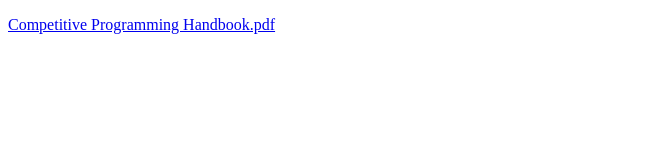
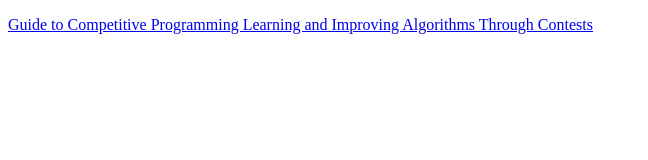
Before and after one commit to Manishak798/Rust-Basics, a plain HTML site: page index.html in a window 1280 px wide. Shown: the whole page, without its empty margins (0-648 px from the left). Drawn offline with Linux system fonts and the light colour scheme.

Commit message:
added new books

```diff
--- a/index.html
+++ b/index.html
@@ -6,8 +6,8 @@
     <title>Competitive Programming Book</title>
   </head>
   <body>
-    <a href="./books/Competitive Programming Handbook.pdf"
-      ><p>Competitive Programming Handbook.pdf</p></a
+    <a href="./books/Guide to Competitive Programming Learning and Improving Algorithms Through Contests.pdf"
+      ><p>Guide to Competitive Programming Learning and Improving Algorithms Through Contests</p></a
     >
   </body>
 </html>
```
Also changed, not shown: 1 other file.
